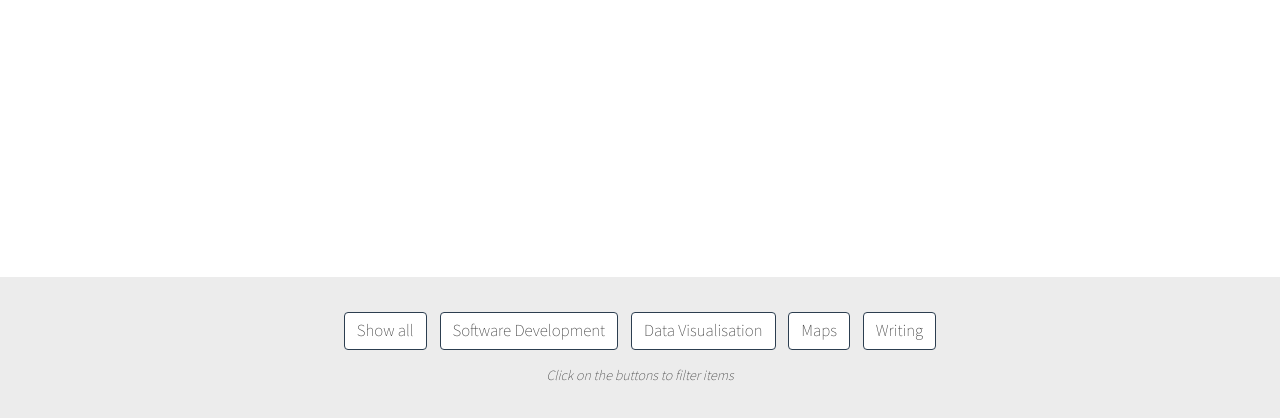
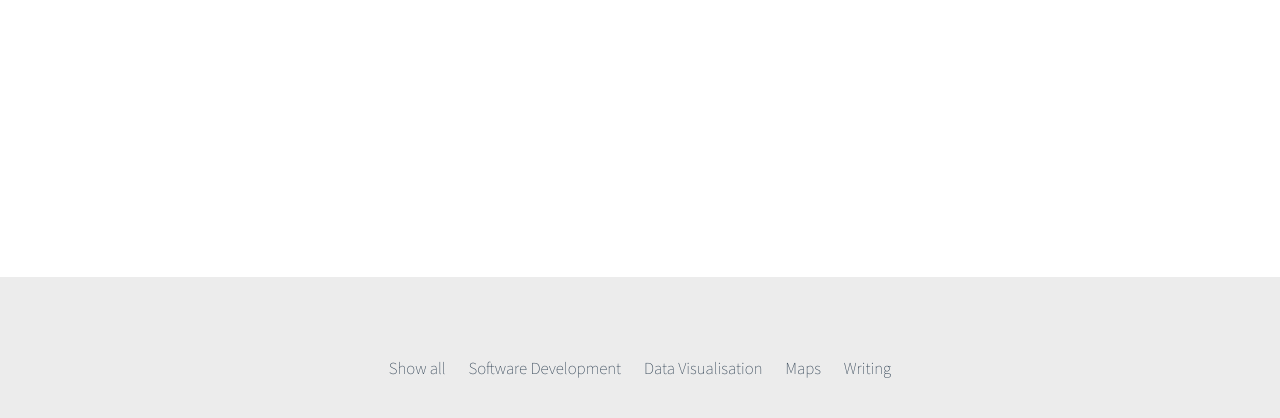
Before and after one commit to kathicks/personal_website, a plain HTML site: page index.html in a window 1280 px wide. Shown: the part 523-941 px from the top of the page. Drawn offline with nearby package versions, Linux system fonts and the light colour scheme; grey boxes are pictures that could not be loaded.

Commit message:
Started updating portfolio section

```diff
--- a/css/main.css
+++ b/css/main.css
@@ -260,36 +260,31 @@ hr {
 
 #portfolio {
   background: #ececec;
+  padding-top: 80px;
+  padding-bottom: 80px;
 }
 
-section h2 {
-  margin: 0;
-  margin-top: 100px;
-  font-size: 3em;
-  font-family: 'Hind', sans-serif;
+.filter {
   color: #2c3e50;
-  padding-bottom: 20px;
+  padding-left: 10px;
+  padding-right: 10px;
+  font-size: 1.2em;
 }
 
-.btn-default {
-  border: 0.25px solid #2c3e50;
-  font-family: 'Source Sans Pro', sans-serif;
-  font-size: 1.2em;
-  padding: 6px 12px 6px 12px;
-  margin: 5px;
-}
-
-.btn-default:hover {
-  border: 0.25px solid #2c3e50;
+.filter:active,
+.filter:hover,
+.filter::after,
+.filter::selection,
+.filter::before,
+.filter:checked {
+  color: #2c3e50;
+  padding-left: 6px;
+  padding-right: 6px;
 }
 
 .button-group {
-  padding: 30px;
   text-align: center;
-}
-
-#portfolio {
-  padding-bottom: 100px;
+  padding-bottom: 40px;
 }
 
 .portfolio-item {
@@ -335,7 +330,6 @@ ul {
 .prompt {
   text-align: center;
   font-size: 14px;
-  margin-top: -20px;
   margin-bottom: 40px;
 }
 
--- a/index.html
+++ b/index.html
@@ -87,18 +87,15 @@
         <div class="container">
 
             <div class="row">
-              <div class="col-lg-12">
-                <div class="portfolioFilter button-group">
-                  <a href="#" data-filter="*" class="current"><button class="btn btn-default">Show all</button></a>
-                	<a href="#" data-filter=".software-development"><button class="btn btn-default">Software Development</button></a>
-                	<a href="#" data-filter=".data-vis"><button class="btn btn-default">Data Visualisation</button></a>
-                  <a href="#" data-filter=".maps"><button class="btn btn-default">Maps</button></a>
-                  <a href="#" data-filter=".writing"><button class="btn btn-default">Writing</button></a>
+                <div class="col-lg-12">
+                  <div class="portfolioFilter button-group">
+                    <a class="filter" href="#" data-filter="*" class="current">Show all</a>
+                  	<a class="filter" href="#" data-filter=".software-development">Software Development</a>
+                  	<a class="filter" href="#" data-filter=".data-vis">Data Visualisation</a>
+                    <a class="filter" href="#" data-filter=".maps">Maps</a>
+                    <a class="filter" href="#" data-filter=".writing">Writing</a>
+                  </div>
                 </div>
-              </div>
-              <div class="col-lg-12">
-                <p class="prompt"><em>Click on the buttons to filter items</em></p>
-              </div>
             </div>
 
             <div class="row">
```
